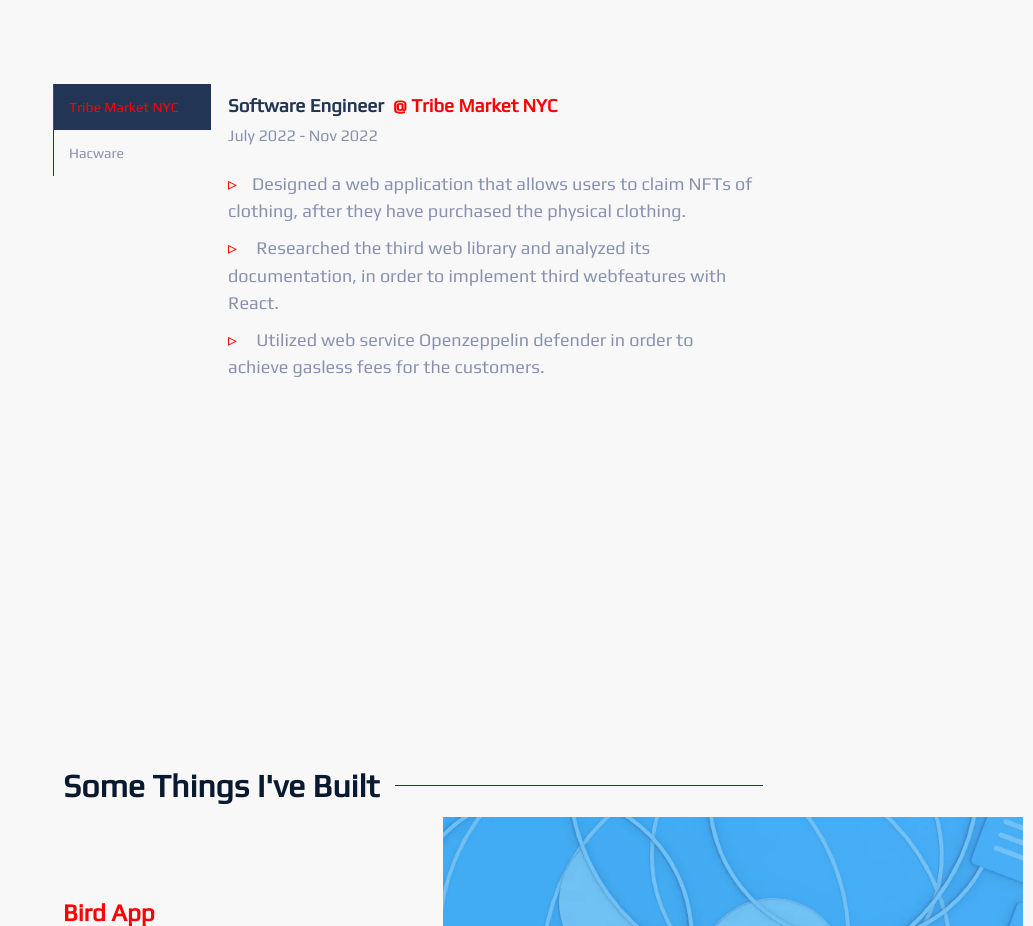
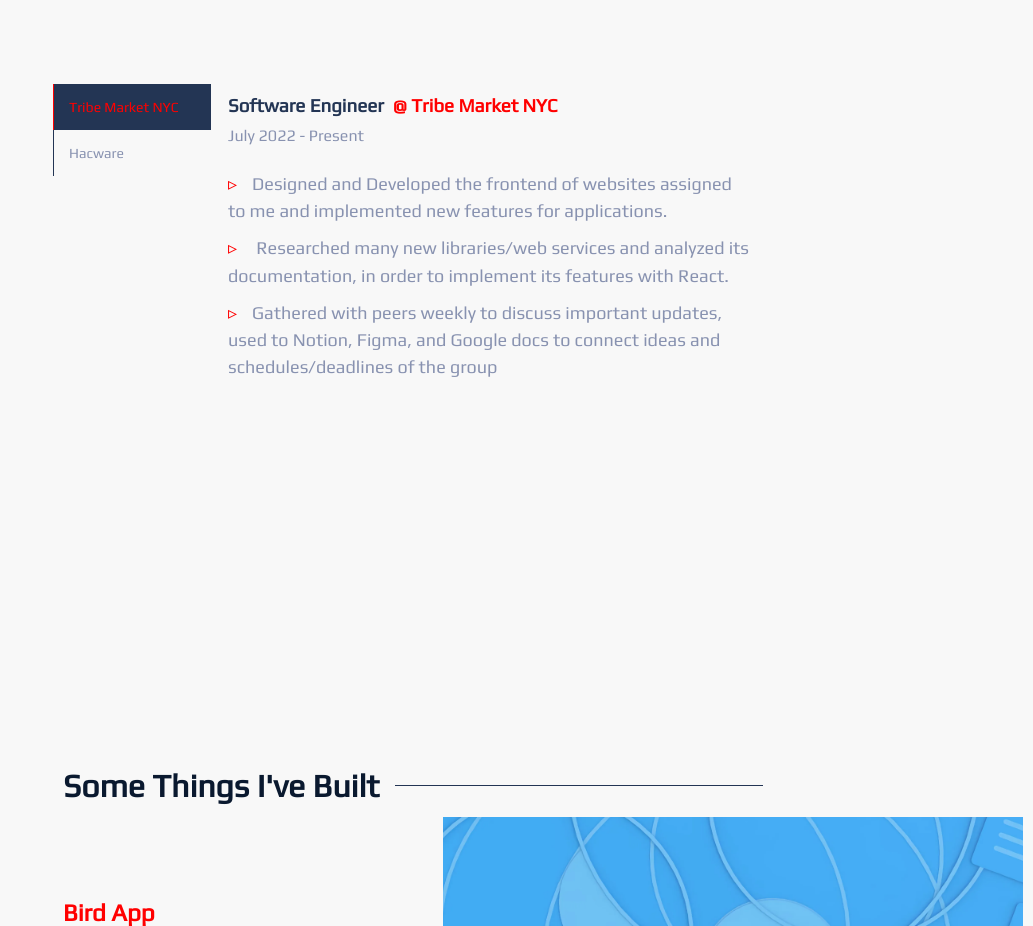
Before and after one commit to pkrtaylor/Pierce, a React (Create React App) app: page / in a window 1280 px wide. Shown: the part 1723-2649 px from the top of the page, without its empty margins (247-1280 px from the left). Built offline with nearby package versions, Linux system fonts and the light colour scheme; a web font is replaced by a local one.

Commit message:
bug fixes

```diff
--- a/src/App.css
+++ b/src/App.css
@@ -63,3 +63,10 @@ section {
     transition: none;
   }
 }
+
+@media (max-width: 800px) {
+  section{
+    justify-content: center;
+    margin-left: 0px;
+  }
+}
--- a/src/components/Hero.js
+++ b/src/components/Hero.js
@@ -23,6 +23,9 @@ const Wrapper = styled.div`
 
   display: flex;
   flex-direction: column;
+  @media screen and (max-width: 800px) {
+    padding-left: 10px;
+  }
 
   .firstLine{
     color: #FF0000 ;
--- a/src/workHistory.json
+++ b/src/workHistory.json
@@ -6,11 +6,11 @@
         "name" : "Tribe Market NYC",
         "desc" : {
             "title" : "Software Engineer",
-            "timeWorked": "July 2022 - Nov 2022",
+            "timeWorked": "July 2022 - Present",
             "workDesc" : [
-                "Designed a web application that allows users to claim NFTs of clothing, after they have purchased the physical clothing.",
-                " Researched the third web library and analyzed its documentation, in order to implement third webfeatures with React.",
-                " Utilized web service Openzeppelin defender in order to achieve gasless fees for the customers. "
+                "Designed and Developed the frontend of websites assigned to me and implemented new features for applications.",
+                " Researched many new libraries/web services and analyzed its documentation, in order to implement its features with React.",
+                "Gathered with peers weekly to discuss important updates, used to Notion, Figma, and Google docs to connect ideas and schedules/deadlines of the group"
                 ]
         }
     },
```
Also changed, not shown: 1 other file (tests, documents, lock files or other folders).
